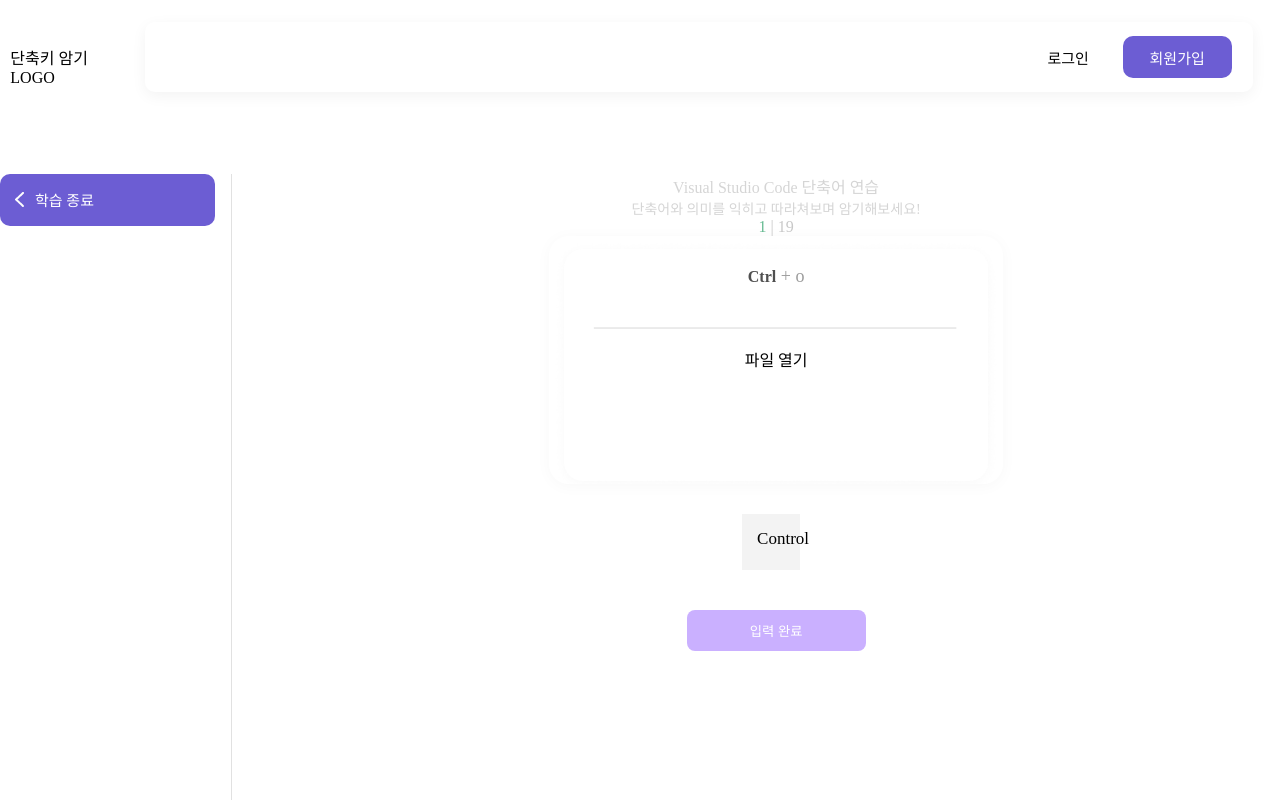
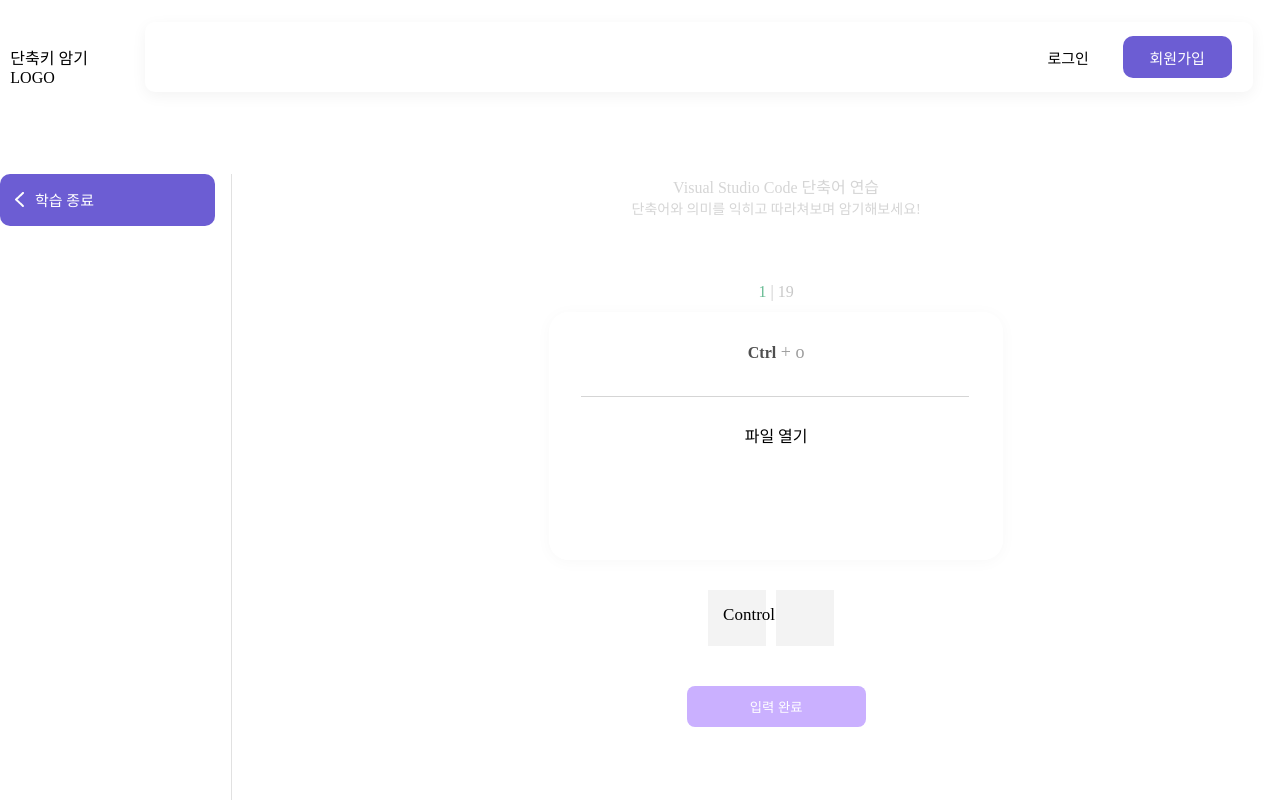
Before and after one commit to youjin0411/ityping-client, a Next.js app: page /practice/shortcut in a window 1280 px wide. Shown: the top 800 px of the page. Built offline with nearby package versions, Linux system fonts and the light colour scheme.

Commit message:
💄 fix: shortcut 스타일 수정

```diff
--- a/src/pages/practice/shortcut.js
+++ b/src/pages/practice/shortcut.js
@@ -7,6 +7,11 @@ import { useEffect, useState } from 'react';
 const PracShortCut = () => {
   const [currentIdx, setCurrentIdx] = useState(0);
   const [currentKeyIdx, setCurrentKeyIdx] = useState(0);
+  const [visible, setVisible] = useState(0);
+
+  const changeButton = () => {
+    setVisible(1);
+  }
 
   useEffect(() => {
     console.log("add handler")
@@ -15,9 +20,8 @@ const PracShortCut = () => {
       if(e.key === shortcuts[currentIdx].combination[currentKeyIdx]) {
         if(e.key === 'Alt' || e.key === 'Tab') e.preventDefault();
         setCurrentKeyIdx(idx => {
-          console.log(idx);
           if(idx + 1 === shortcuts[currentIdx].combination.length) {
-            setCurrentIdx(idx => idx + 1);
+            changeButton();
             return 0;
           } else {
             return idx + 1;
@@ -28,7 +32,6 @@ const PracShortCut = () => {
     window.addEventListener("keydown", handler);
 
     return () => {
-      console.log("remove handler");
       window.removeEventListener("keydown", handler);
     }
   }, [currentIdx, currentKeyIdx]);
@@ -98,17 +101,26 @@ const PracShortCut = () => {
             <div className={styles.card_content}>{shortcut.description}</div>
           </div>
           <div className={styles.input_container}>
-            <div className={styles.input}>{shortcut.combination[currentKeyIdx]}</div>
+            {shortcut.combination.map((c, idx) => {
+              return <div className={styles.input}>{c === shortcut.combination[currentKeyIdx] ? shortcut.combination[currentKeyIdx] : ''}</div>;
+            })}
           </div>
+          {
+            visible ? '' :
             <button className={styles.enter_btn}>
               입력 완료
             </button>
+          }
+          {
+            visible ?
             <div className={styles.btn_container}>
               <button className={styles.retry_btn}>다시하기</button>
-            <button className={styles.next_btn}>
+              <button className={styles.next_btn} onClick={() => setCurrentIdx(idx => idx + 1)}>
                 넘어가기
               </button>
             </div>
+            : ''
+          }
         </div>
       </div>
     </>
--- a/styles/Shortcut.module.css
+++ b/styles/Shortcut.module.css
@@ -34,6 +34,7 @@ div .title:nth-child(2) {
     display: flex;
     justify-content: center;
     align-items: center;
+    margin-top: 65px;
 }
 
 .current_page {
@@ -54,9 +55,9 @@ div .title:nth-child(2) {
     display: flex;
     flex-direction: column;
     align-items: center;
-    background-size: cover;
     width: 454px;
     height: 248px;
+    margin-top: 11px;
     padding: 30px;
     border-radius: 20px;
     box-shadow: 0px 2px 16px 0px rgba(0, 0, 0, 0.03);
@@ -108,11 +109,11 @@ div .title:nth-child(2) {
 }
 
 .btn_container {
-    display: none;
-    /* display: flex; */
+    display: flex;
     justify-content: space-between;
     align-items: center;
     width: 374px;
+    margin-top: 40px;
 }
 
 .retry_btn {
```
Also changed, not shown: public/images/practice_card.png. Lines whose indentation alone changed are shown as unchanged.
